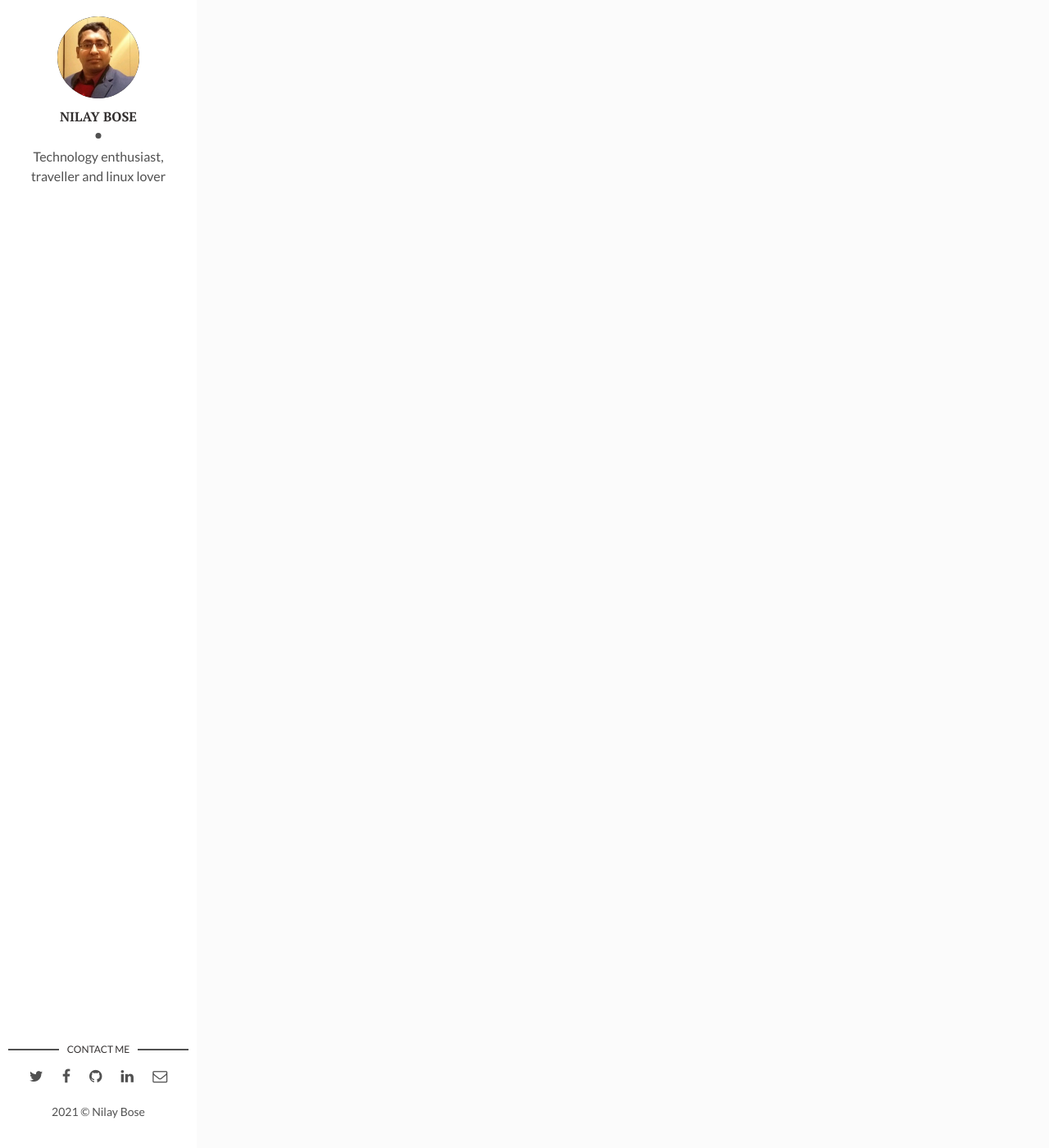
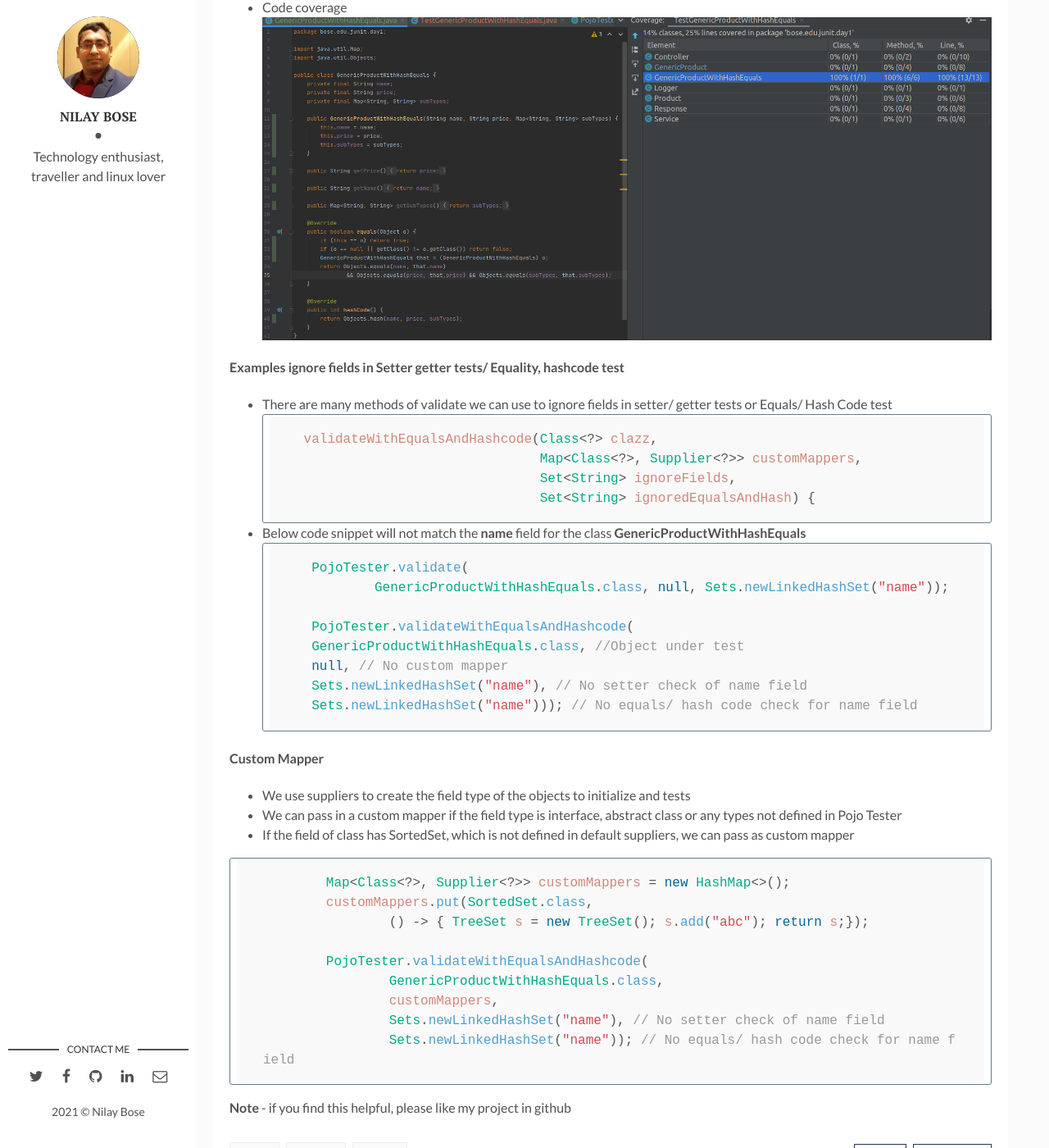
Before and after one commit to nilaybose/nilaybose.github.io, a Jekyll site: the page built from _posts/2021-01-26-complete-code-coverage-for-java-pojo.markdown, in a window 1280 px wide and 1400 px high, scrolled down 2185 px. Shown: the whole window at 82% size. Built offline with Jekyll 4.4.1, drawn with Linux system fonts in a browser that asks for light colours; some of the changed text lies outside the part shown.

Commit message:
pojo post

````diff
--- a/_posts/2021-01-26-complete-code-coverage-for-java-pojo.markdown
+++ b/_posts/2021-01-26-complete-code-coverage-for-java-pojo.markdown
@@ -8,4 +8,95 @@ fig-caption: # Add figcaption (optional)
 tags: [junit5, unit-testing]
 ---
 
-### In Progress
+#### Why code coverage of java pojo is necessary.
+
+- Sometimes team feels that 85% or 90% is good enough coverage, as 10% belongs to java value objects and other non-critical codes.
+- Anything less than 99% coverages is not ideal, as developers or team many miss critical business codes which may fall within 10% missed coverages.
+- This java pojo tester will give code coverages for the pojo, so that developers/ team can achieve 95+% coverages and team has no exception.
+
+#### Import the java pojo utility
+```
+git clone git@github.com:nilaybose/javaUnitTesting.git
+import as a maven project
+```
+
+### Features
+
+- 100% code coverages
+- Ability to test java immutable objects without setters.
+- Able to scan and do code coverages of all constructors.
+- Able to do code coverages of Equals and Hash code methods and check missed implementations.
+- Ability to test interface/ abstract class as class field types
+
+#### Examples
+- Refer the class [PojoTester](https://github.com/nilaybose/javaUnitTesting/blob/master/src/test/java/bose/edu/junit/util/PojoTester.java)
+
+#### Examples Code coverage without Equals and Hash
+- Source [GenericProduct](https://github.com/nilaybose/javaUnitTesting/blob/master/src/main/java/bose/edu/junit/day1/GenericProduct.java)
+- Test [TestGenericProduct](https://github.com/nilaybose/javaUnitTesting/blob/master/src/test/java/bose/edu/junit/day1/TestGenericProduct.java)
+```java
+    @Test
+    @DisplayName("Pojo setter getter test")
+    public void test() {
+        assertThat("Validation passes",
+        PojoTester.validate(GenericProduct.class), is(true));
+    }
+```
+- Code coverage
+![Code Coverage](/assets/img/pojo_wohe.png)
+
+#### Examples Code coverage with Equals and Hash
+
+- Source [GenericProductWithHashEquals](https://github.com/nilaybose/javaUnitTesting/blob/master/src/main/java/bose/edu/junit/day1/GenericProductWithHashEquals.java)
+- Test [TestGenericProductWithHashEquals](https://github.com/nilaybose/javaUnitTesting/blob/master/src/test/java/bose/edu/junit/day1/TestGenericProductWithHashEquals.java)
+```java
+    @Test
+    @DisplayName("Pojo setter getter test")
+    public void test() {
+        assertThat("Validation passes",
+        PojoTester.validateWithEqualsAndHashcode(
+        GenericProductWithHashEquals.class, null), is(true));
+    }
+```
+- Code coverage
+  ![Code Coverage](/assets/img/pojo_whe.png)
+
+#### Examples ignore fields in Setter getter tests/ Equality, hashcode test
+- There are many methods of validate we can use to ignore fields in setter/ getter tests or Equals/ Hash Code test
+```java
+   validateWithEqualsAndHashcode(Class<?> clazz,
+                                 Map<Class<?>, Supplier<?>> customMappers,
+                                 Set<String> ignoreFields,
+                                 Set<String> ignoredEqualsAndHash) {
+```
+- Below code snippet will not match the **name** field for the class **GenericProductWithHashEquals**
+```java
+    PojoTester.validate(
+            GenericProductWithHashEquals.class, null, Sets.newLinkedHashSet("name"));
+
+    PojoTester.validateWithEqualsAndHashcode(
+    GenericProductWithHashEquals.class, //Object under test
+    null, // No custom mapper
+    Sets.newLinkedHashSet("name"), // No setter check of name field
+    Sets.newLinkedHashSet("name"))); // No equals/ hash code check for name field
+```
+
+#### Custom Mapper
+- We use suppliers to create the field type of the objects to initialize and tests
+- We can pass in a custom mapper if the field type is interface, abstract class or any types not defined in Pojo Tester
+- If the field of class has SortedSet, which is not defined in default suppliers, we can pass as custom mapper
+
+```java
+        Map<Class<?>, Supplier<?>> customMappers = new HashMap<>();
+        customMappers.put(SortedSet.class,
+                () -> { TreeSet s = new TreeSet(); s.add("abc"); return s;});
+
+        PojoTester.validateWithEqualsAndHashcode(
+                GenericProductWithHashEquals.class,
+                customMappers,
+                Sets.newLinkedHashSet("name"), // No setter check of name field
+                Sets.newLinkedHashSet("name")); // No equals/ hash code check for name field
+```
+
+
+**Note** - if you find this helpful, please like my project in github
````
Also changed, not shown: assets/img/pojo_whe.png (added), assets/img/pojo_wohe.png (added), 7 other files.
